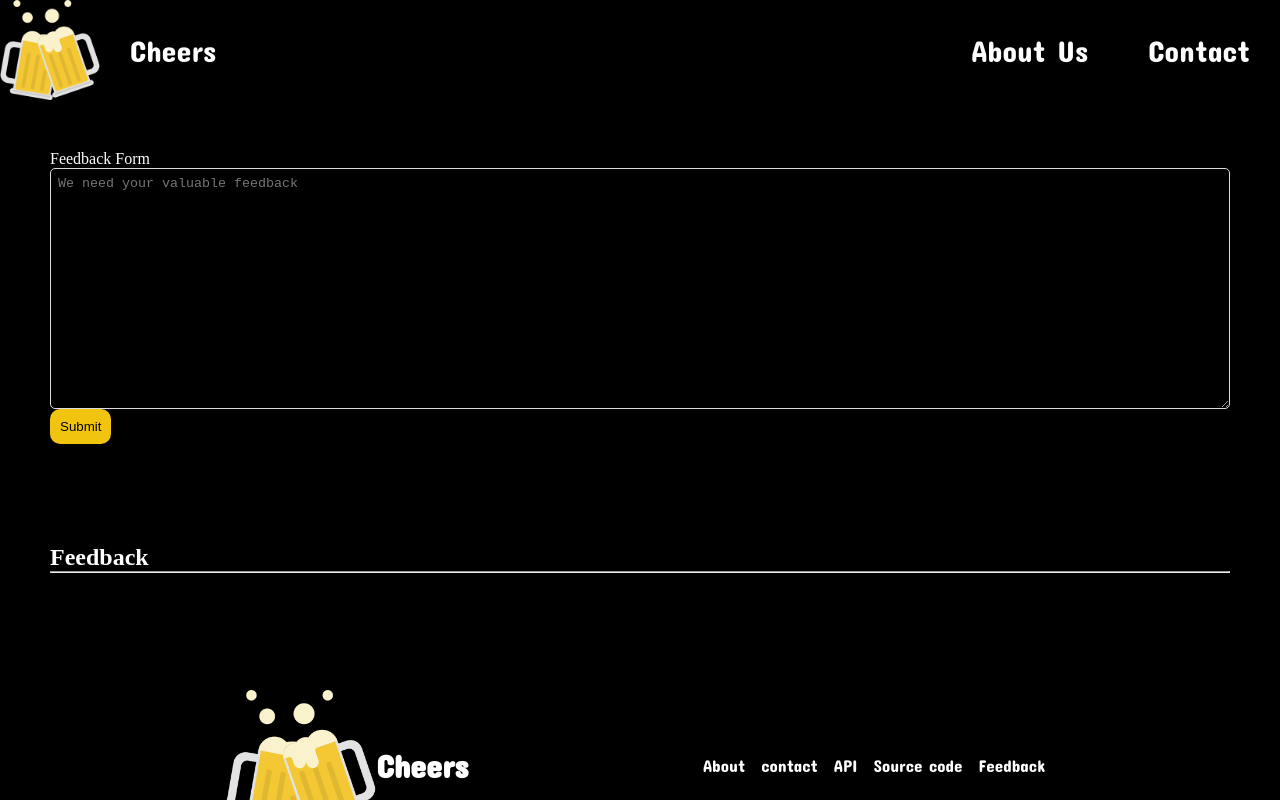
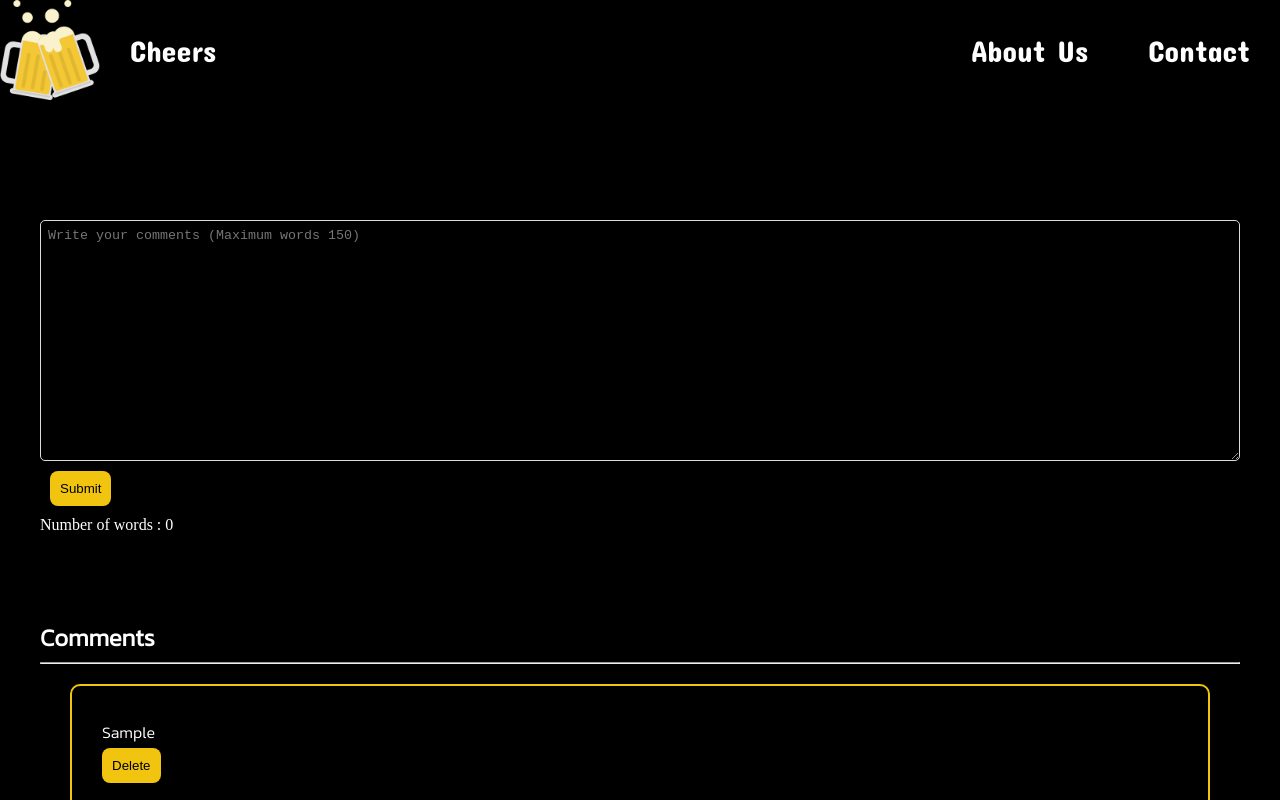
Before and after one commit to jyotirmaygithub/For-cocktail-lover, a React (Create React App) app: page /feedback in a window 1280 px wide. Both pictures are taken after typing "Sample" into the empty fields and a click on the button "Submit". Shown: the top 800 px of the page. Built offline with nearby package versions, Linux system fonts and the light colour scheme; a web font is replaced by a local one.

Commit message:
some minor changes

```diff
--- a/package.json
+++ b/package.json
@@ -20,7 +20,7 @@
   },
   "scripts": {
     "predeploy": "npm run build",
-   "deploy": "gh-pages -d build",
+    "deploy": "gh-pages -d build",
     "start": "react-scripts start",
     "build": "react-scripts build",
     "test": "react-scripts test",
--- a/src/App.js
+++ b/src/App.js
@@ -15,7 +15,7 @@ function App() {
         <Router>
           <Nav />
           <Routes>
-            <Route path="/" element={<Logo />} />
+            <Route path="*" element={<Logo />} />
             <Route path="/about" element={<Aboutus />} />
             <Route path="/contact" element={<Contact />} />
             <Route path="drinks/:idDrink" element={<Singlepg />} />
--- a/src/components/Footerlinks.js
+++ b/src/components/Footerlinks.js
@@ -16,7 +16,7 @@ export default function Footerlinks() {
             <li className="footer-link">API</li>
           </Link>
           <a
-            href="https://github.com/jyotirmaygithub/Cocktail-guider"
+            href="https://github.com/jyotirmaygithub/For-cocktail-lover"
             className="link"
             target="_blank"
             rel="noopener noreferrer"
@@ -24,7 +24,7 @@ export default function Footerlinks() {
             <li className="footer-link">Source code</li>
           </a>
           <Link to="/feedback" className="link">
-          <li className="footer-link">Feedback</li>
+          <li className="footer-link">Comments</li>
           </Link>
         </ul>
       </nav>
--- a/src/components/Navbar.js
+++ b/src/components/Navbar.js
@@ -6,7 +6,7 @@ export default function Navbar() {
   return (
     <div>
       <nav className="universal nav-addition">
-        <Link className="universal cheers link" to="/">
+        <Link className="universal cheers link" to="*">
           <img className="cheers-img" src={Cheers} alt="" />
           <li>Cheers</li>
         </Link>
--- a/src/index.css
+++ b/src/index.css
@@ -18,10 +18,12 @@
   --padding10: 10px;
   --padding20: 20px;
   --padding30: 30px;
+  --padding40px : 40px;
   --padding50 : 50px;
   --margin10: 10px;
   --margin20: 20px;
   --margin30: 30px;
+  --universal-width : 100%;
 }
 .universal {
   display: flex;
@@ -34,15 +36,20 @@
   justify-content: center;
   align-items: center;
 }
-
+.App{
+  min-height: 100vh;
+  display: flex;
+  flex-direction: column;
+  justify-content: space-between;
+}
 .nav-addition,
 .inner-box-des,
 .universal-just {
   justify-content: space-between;
 }
-.inner-box-des {
+/* .inner-box-des {
   padding: 0px 150px;
-}
+} */
 .cheers-img {
   width: 100px;
 }
@@ -60,13 +67,18 @@ li {
   box-shadow: none;
   outline: none;
   font-size: 15px;
+  &:focus{
+    border-top: none;
+    border-left: none;
+    border-right: none;
+  }
 }
 button {
   border: none;
   outline: none;
   background: var(--main-color);
   padding: 10px;
-  border-radius: 10px;
+  border-radius: 8px;
   cursor: pointer;
   color: black;
 }
@@ -76,7 +88,6 @@ button {
 }
 .single-box {
   width: 25vw;
-  height: 70vh;
   margin: 20px;
 }
 .image-box2 {
@@ -123,6 +134,7 @@ li {
   background-color: var(--main-color);
   border-radius: 10px;
   margin: 10px;
+  line-height: 2;
 }
 .press-box-drink-name {
   font-size: 50px;
@@ -134,15 +146,11 @@ li {
   font-family: var(--fourth-font-family);
 }
 /* footers content will be below this */
-footer {
-  height: 40vh;
-  width: 100vw;
-}
 .footer-logo {
   width: 150px;
 }
 .footer-content-box {
-  width: 100vw;
+  width: 98vw;
   justify-content: space-evenly;
 }
 .cheers h1 {
@@ -230,11 +238,11 @@ input[type="submit"] {
   margin: 15px 0px;
 }
 .link-box-container {
-  width: 100vw;
   justify-content: space-evenly;
   margin: 20px;
+  width: var(--universal-width);
 }
-.link-box {
+.link-box,.review-box {
   padding: 40px;
   line-height: 1;
   border: 2px solid var(--main-color);
@@ -246,16 +254,45 @@ input[type="submit"] {
 .link-box p:nth-child(2) {
   font-family: var(--fourth-font-family);
 }
+.popup-box{
+  height: 10vh;
+}
 .dynamic-box {
   padding: 20px;
   font-size: 20px;
   font-weight: bolder;
   background-color: var(--main-color);
+  font-style: var(--third-font-family);
 }
+
 /* feedback form  */
 .textarea-box,.comment-box{
-  padding: var(--padding50);
+  padding: var(--padding40px);
+}
+.comment-box{
+  line-height: 2;
+  font-family: var(--fourth-font-family);
+}
+.textarea-box button:nth-child(2){
+  margin: var(--margin10);
 }
 .textarea-changes{
   max-height: none;
 }
+.review-box{
+  margin: 20px 30px;
+  line-height: 2.0;
+  font-family: var(--fourth-font-family);
+  padding: 30px;
+  /* border: none; */
+}
+@media screen and (max-width: 900px) {
+  .link-box-container{
+    flex-wrap: wrap;
+    margin: 0px;
+  }
+  .link-box{
+    margin: 20px;
+  }
+
+}
--- a/src/pages/Feedback.js
+++ b/src/pages/Feedback.js
@@ -1,8 +1,11 @@
-import React, { useState } from "react";
-import Footer from "../components/Footer"
+import React, { useState, useEffect } from "react";
+import Footer from "../components/Footer";
 
 export default function Feedback() {
   const [text, setText] = useState("");
+  const [localstoredata, setlocalstoredata] = useState([]);
+  const [popup, setpop] = useState("");
+  const [removal, setremoval] = useState(false);
 
   function writingText(e) {
     setText(e.target.value);
@@ -10,32 +13,86 @@ export default function Feedback() {
 
   function submitForm(e) {
     e.preventDefault();
-    setText("");
-    console.log(text);
+    setremoval(true);
+    if (text.length === 0) {
+      setpop("Comment is empty");
+    } else if (text.split(/\s+/).filter((e) => e !== "").length >= 150) {
+      setpop("You exceeded the limit");
+    } else {
+      storedata(text);
+      setText("");
+      setpop("Your comment submitted");
+    }
+    timer();
     // You can add code here to handle the form submission to your server or perform any other actions.
+  }
+  function timer() {
+    setTimeout(() => {
+      setremoval(false);
+    }, 1500);
+  }
+  function avaliabledata() {
+    let dataarray;
+    if (localStorage.getItem("comment") === null) {
+      dataarray = [];
+    } else {
+      dataarray = JSON.parse(localStorage.getItem("comment"));
+    }
+    return dataarray;
+  }
+  function storedata(text) {
+    let newdata = avaliabledata();
+    newdata.push(text);
+
+    localStorage.setItem("comment", JSON.stringify(newdata));
+  }
+  useEffect(() => {
+    let wholedata = avaliabledata();
+    setlocalstoredata(wholedata);
+  }, [text]);
+
+  function deletecomment(num) {
+    let inlocalstorage = avaliabledata();
+    inlocalstorage = inlocalstorage.filter((e, index) => index !== num);
+    setlocalstoredata(inlocalstorage);
+    localStorage.setItem("comment", JSON.stringify(inlocalstorage));
   }
 
   return (
     <>
+      <div className="popup-box">
+        {removal && <p className="dynamic-box">{popup}</p>}
+      </div>
       <div className="textarea-box">
-        <label>Feedback Form</label>
         <form onSubmit={submitForm}>
           <textarea
             value={text}
             onChange={writingText}
             className="textarea-changes"
-            placeholder="We need your valuable feedback"
+            placeholder="Write your comments (Maximum words 150)"
             cols="60"
             rows="15"
           ></textarea>
           <button type="submit">Submit</button>
+          <p>
+            Number of words :{" "}
+            {text.split(/\s/).filter((word) => word !== "").length}
+          </p>
         </form>
       </div>
       <div className="comment-box">
-        <h2>Feedback</h2>
+        <h2>Comments</h2>
         <hr />
+        {localstoredata.map((e, index) => {
+          return (
+            <div className="review-box" key={index}>
+              <p> {e}</p>
+              <button onClick={() => deletecomment(index)}>Delete</button>
+            </div>
+          );
+        })}
       </div>
-      <Footer/>
+      <Footer />
     </>
   );
 }
```
Also changed, not shown: src/pages/Sourcecode.js (deleted, +0 -11 lines), 1 other file (tests, documents, lock files or other folders).
